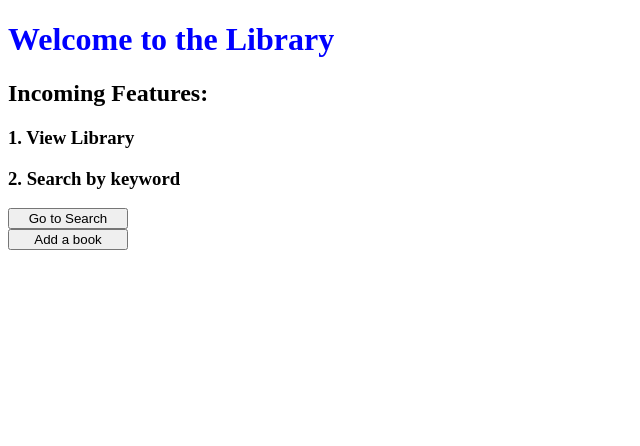
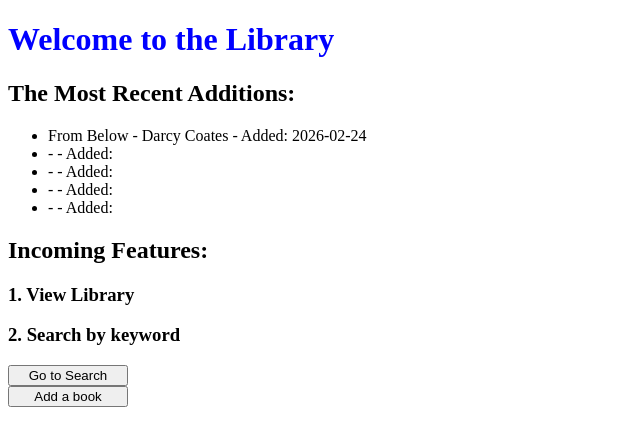
Before and after one commit to EJB-GH/ladys-library, a Flask app: page / in a window 1280 px wide. Shown: the top 446 px of the page, without its empty margins (0-640 px from the left). Run offline with Flask 3, Linux system fonts and the light colour scheme; data comes from the database, SQL or seed files in the repository.

Commit message:
added recent display function to homepage

```diff
--- a/db_model/db.py
+++ b/db_model/db.py
@@ -32,6 +32,19 @@ class db(Model):
 
         cursor.close()
         connection.close()
+
+    def recent_display(self):
+        connection, cursor = ret_con()
+
+        try:
+            cursor.execute('select title, author, entry_date from books order by entry_date desc limit 5')
+            return cursor.fetchall()
+        except sqlite3.OperationalError:
+            print('Query Issue, contact admin')
+            return []
+        finally:
+            cursor.close()
+            connection.close()
 
     def single_select(self, title=None, author=None):
         """Search the books table.
--- a/index.py
+++ b/index.py
@@ -6,5 +6,8 @@ import db_model
 class Index(MethodView):
     def get(self):
         db = db_model.get_db()
-        entries = [dict(title=row[0], author=row[1]) for row in db.single_select('select * from books limit 5')]
+        entries = [
+            dict(title=row[0], author=row[1], entry_date=row[2])
+            for row in db.recent_display()
+        ]
         return render_template("index.html", entries=entries)
--- a/template/index.html
+++ b/template/index.html
@@ -8,6 +8,16 @@
     </head>
     <body>
     <h1>Welcome to the Library</h1>
+    <h2>The Most Recent Additions:</h2>
+    {% if entries %}
+        <ul>
+        {% for entry in entries %}
+            <li>{{ entry.title }} - {{ entry.author }} - Added: {{ entry.entry_date }}</li>
+        {% endfor %}
+        </ul>
+    {% else %}
+        <p>No books added yet.</p>
+    {% endif %}
     <h2>Incoming Features:</h2>
     <h3>1. View Library</h3>
     <h3>2. Search by keyword</h3>
```
